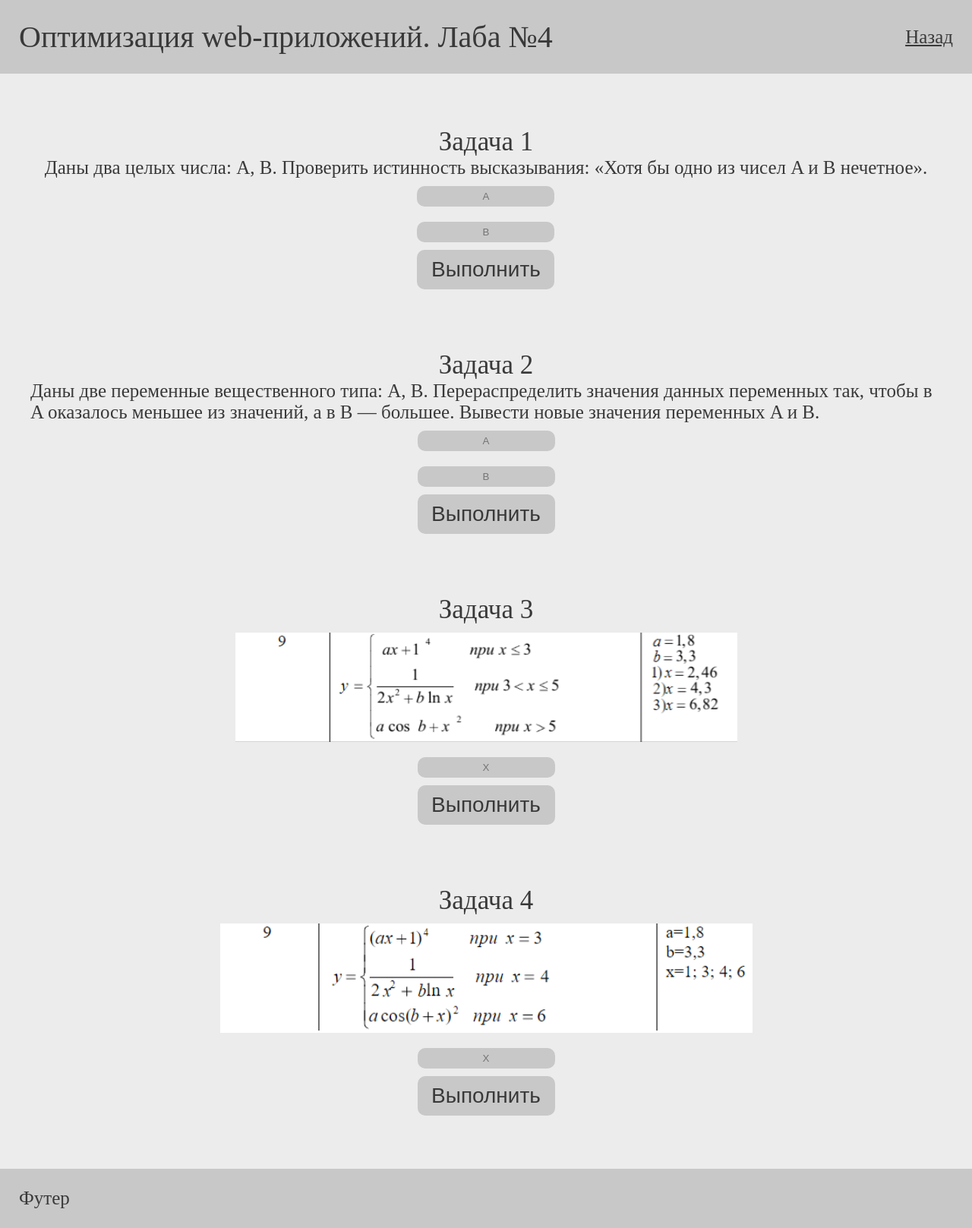
After one commit to Zombie-220/lider_isp_21_0, a PHP site: page /pages/laba4.php in a window 1280 px wide. The commit adds this page. Shown: the whole page at 76% size. Run offline with PHP 8.4, Linux system fonts and the light colour scheme.

Commit message:
лаба 4

```diff
--- a/index.php
+++ b/index.php
@@ -20,7 +20,8 @@
     <div class="main">
         <h1>Лабораторные работы</h1>
         <p>Исполнитель: Лидер Денис ИСП-21</p>
-        <a href="./pages/thirdLaba.php" class="main__url">Лабораторная работа №3</a>
+        <a href="./pages/laba3.php" class="main__url">Лабораторная работа №3</a>
+        <a href="./pages/laba4.php" class="main__url">Лабораторная работа №4</a>
     </div>
 
     <footer>
--- a/pages/thirdLaba.php
+++ b/pages/laba3.php
@@ -9,7 +9,7 @@
     <meta name="keywords" content="php, html">
     <meta name="author" content="Lider Denis">
     <link rel="stylesheet" href="../styles/all.css">
-    <link rel="stylesheet" href="../styles/thirdLaba.css">
+    <link rel="stylesheet" href="../styles/laba.css">
     <title>Третья лаба</title>
 </head>
 <body>
--- /dev/null
+++ b/pages/laba4.php
@@ -0,0 +1,133 @@
+<!DOCTYPE html>
+<html lang="en">
+<head>
+    <meta charset="UTF-8">
+    <meta http-equiv="X-UA-Compatible" content="IE=edge">
+    <meta name="viewport" content="width=device-width, initial-scale=1.0">
+    <meta name="robots" content="noindex">
+    <meta name="description" content="main page">
+    <meta name="keywords" content="php, html">
+    <meta name="author" content="Lider Denis">
+    <link rel="stylesheet" href="../styles/all.css">
+    <link rel="stylesheet" href="../styles/laba.css">
+    <title>Третья лаба</title>
+</head>
+<body>
+    <header>
+        <p class="logo">Оптимизация web-приложений. Лаба №4</p>
+        <a href="../index.php">Назад</a>
+    </header>
+
+    <div class="main">
+        <div class="main__task">
+            <p class="main__task__header">Задача 1</p>
+            <p class="main__task__text">Даны два целых числа: A, B. Проверить истинность высказывания: «Хотя бы одно из чисел A и B нечетное».</p>
+            <form action="" method="post">
+                <input type="text" name="input_A1" placeholder="A">
+                <input type="text" name="input_B1" placeholder="B">
+                <button type="submit" name="firstButton">Выполнить</button>
+            </form>
+
+            <?php
+                if (isset($_POST['firstButton'])) {
+                    $a = (int)$_POST['input_A1'];
+                    $b = (int)$_POST['input_B1'];
+                    echo "<p>a = $a b = $b</p>";
+                    if (($a % 2 == 0 && $b % 2 == 0)) {
+                        echo "<p class='solution'>Оба числа четные</p>";
+                    } else if ($a % 2 != 0 && $b % 2 != 0) {
+                        echo "<p class='solution'>Оба числа не четные</p>";
+                    } else {
+                        echo "<p class='solution'>Одно из чисел не четное</p>";
+                    }
+                }
+            ?>
+        </div>
+
+        <div class="main__task">
+            <p class="main__task__header">Задача 2</p>
+            <p class="main__task__text">Даны две переменные вещественного типа: A, B. Перераспределить значения данных переменных так, чтобы в A оказалось меньшее из значений, а в B — большее. Вывести новые значения переменных A и B.</p>
+            <form action="" method="post">
+                <input type="text" name="input_A2" placeholder="A">
+                <input type="text" name="input_B2" placeholder="B">
+                <button type="submit" name="secondButton">Выполнить</button>
+            </form>
+
+            <?php
+                if (isset($_POST['secondButton'])) {
+                    $a = (float)$_POST['input_A2'];
+                    $b = (float)$_POST['input_B2'];
+                    if ($a > $b) {
+                        $temp = $a;
+                        $a = $b;
+                        $b = $temp;
+                    }
+                    echo "<p class='solution'>A = $a<BR>B = $b</p>";
+                }
+            ?>
+        </div>
+
+        <div class="main__task">
+            <p class="main__task__header">Задача 3</p>
+            <img class="main__task__img" src="../images/laba4/task1.png" alt="task 3 laba 4">
+            <form action="" method="post">
+                <input type="text" name="input_A3" placeholder="X">
+                <button type="submit" name="button3">Выполнить</button>
+            </form>
+
+            <?php
+                if (isset($_POST['button3'])) {
+                    $a = 1.8;
+                    $b = 3.3;
+                    $x = (float)$_POST['input_A3'];
+                    if ($x <= 3) {
+                        $y = ($a*$x+1)**4;
+                    } else if ($x > 3 && $x <=5) {
+                        $y = 1 / (2*$x**2+$b*log10($x));
+                    } else if ($x > 5) {
+                        $y = $a*cos($b+$x)**2;
+                    } else {
+                        $y = "Введёное число не попадает ни в один диапозон";
+                    }
+                    echo "<p class='solution'>Введено значение: $x<BR>Результат: $y</p>";
+                }
+            ?>
+        </div>
+
+        <div class="main__task">
+            <p class="main__task__header">Задача 4</p>
+            <img class="main__task__img" src="../images/laba4/task2.png" alt="task 4 laba 4">
+            <form action="" method="post">
+                <input type="text" name="input_A4" placeholder="X">
+                <button type="submit" name="button4">Выполнить</button>
+            </form>
+
+            <?php
+                if (isset($_POST['button4'])) {
+                    $a = 1.8;
+                    $b = 3.3;
+                    $x = (float)$_POST['input_A4'];
+                    switch ($x) {
+                        case 3:
+                            $y = ($a*$x+1)**4;
+                            break;
+                        case 4:
+                            $y = 1 / (2*$x**2+$b*log10($x));
+                            break;
+                        case 6:
+                            $y = $a*cos($b+$x)**2;
+                            break;
+                        default:
+                            $y = "Введённое значение не подходит под решение";
+                            break;
+                    }
+                    echo "<p class='solution'>Введённый результат: $x<BR>Результат: $y</p>";
+                }
+            ?>
+        </div>
+    </div>
+    <footer>
+        <p class="footer__p">Футер</p>
+    </footer>
+</body>
+</html>
--- a/styles/index.css
+++ b/styles/index.css
@@ -7,9 +7,9 @@
     margin: 0px 0px 5px 0px;
 }
 
-.main p {
-    margin: 0px 0px 20px 0px;
-}
+.main p { margin: 0px 0px 20px 0px; }
+
+.main a { margin-bottom: 20px; }
 
 .main {
     height: 700px;
--- a/styles/thirdLaba.css
+++ b/styles/laba.css
@@ -24,7 +24,7 @@ button:hover {
 }
 
 .main {
-    height: 700px;
+    min-height: 700px;
     padding: 30px 0px;
     display: flex;
     justify-content: center;
@@ -40,26 +40,17 @@ button:hover {
     margin: 40px;
 }
 
-.main__task__header {
-    font-size: 35px;
-}
+.main__task__header { font-size: 35px; }
+.main__task__text { font-size: 25px; }
+.main__task__img { margin: 10px 0px; }
+.solution { margin-top: 10px; }
 
-.main__task__text {
-    font-size: 25px;
-}
-
-.solution {
-    margin-top: 10px;
+@media(max-width: 680px) {
+    .main__task__img { width: 90%; }
 }
 
 @media(max-width: 680px) {
-    .main__task__header {
-        font-size: 25px;
-    }
-    .main__task__text {
-        font-size: 16px;
-    }
-    button {
-        font-size: 16px;
-    }
+    .main__task__header { font-size: 25px; }
+    .main__task__text { font-size: 16px; }
+    button { font-size: 16px; }
 }
```
Also changed, not shown: images/laba4/task1.png (added), images/laba4/task2.png (added).
